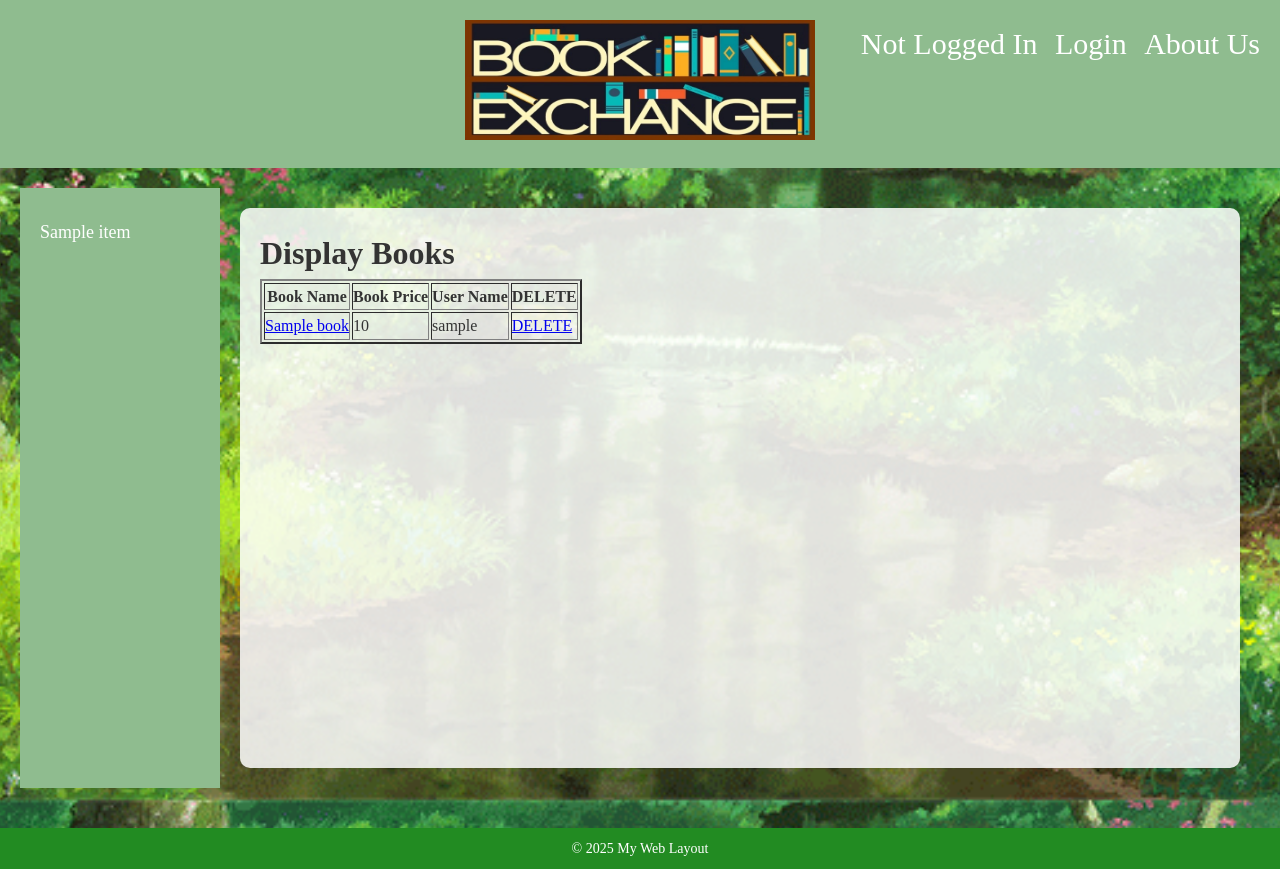
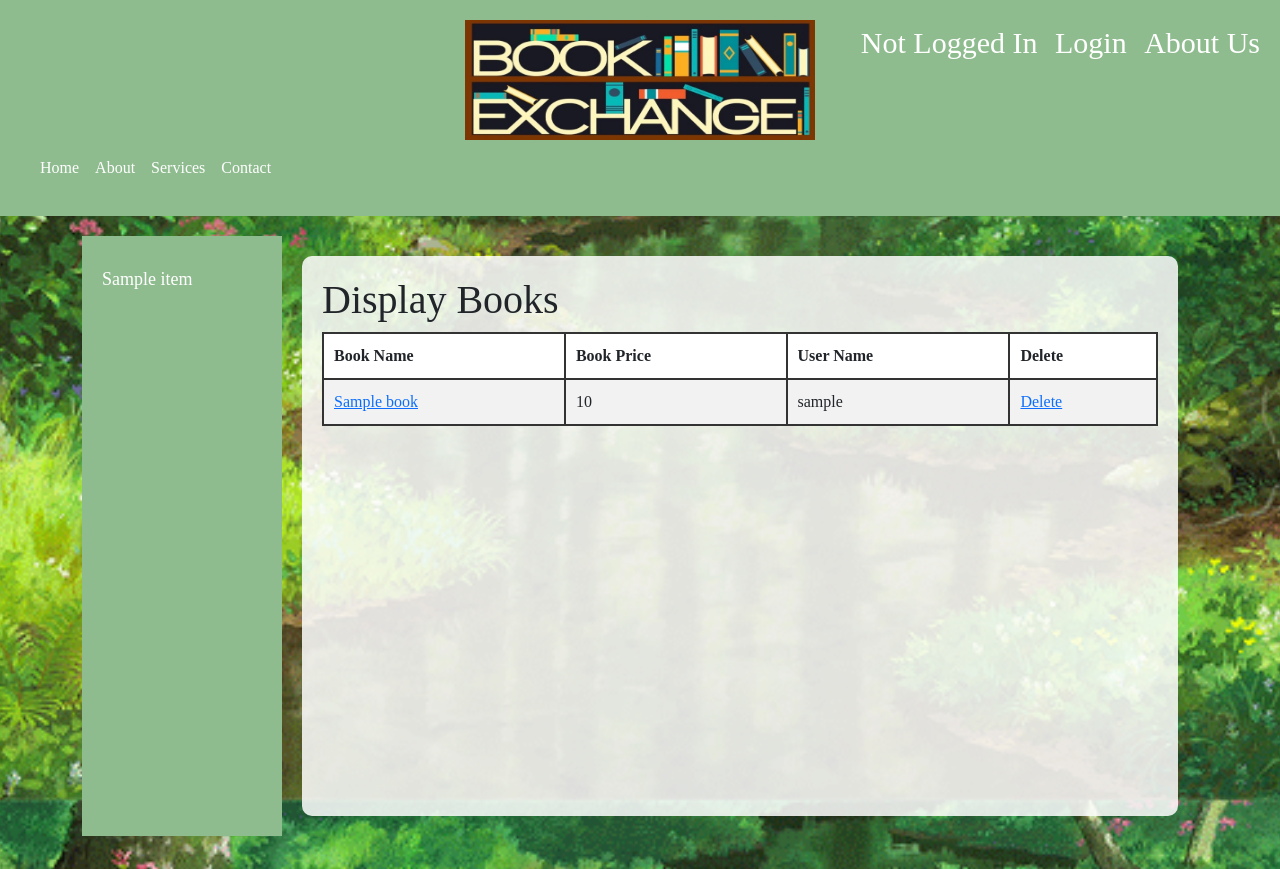
Before and after one commit to J3mm2/cs3337Project, a Django app: template CS3337S1/bookEx/bookEx/templates/bookMng/mybooks.html in a window 1280 px wide. Shown: the top 869 px of the page. Run offline with Django 3.2, Linux system fonts and the light colour scheme; the template is opened without the code that fills it: most values are stand-ins (such as "Sample title", 1, 10 or a date in 2020).

Commit message:
Added the hamburger menu and beautified the tables.

```diff
--- a/CS3337S1/bookEx/bookEx/templates/base.html
+++ b/CS3337S1/bookEx/bookEx/templates/base.html
@@ -6,6 +6,7 @@
     <meta name="viewport" content="width=device-width, initial-scale=1.0">
     <title>Web Layout with Banner, Menu, and Content</title>
     <link rel="stylesheet" href="{% static 'base.css' %}" type="text/css">
+    <link href="https://cdn.jsdelivr.net/npm/bootstrap@5.3.3/dist/css/bootstrap.min.css" rel="stylesheet" />
     <style>
         /* CSS SHEET- plz ignore the css  */
         body {
@@ -30,6 +31,14 @@
             top: 20px;
             right: 20px;
             font-size: 30px;
+        }
+
+        .navbar-nav .nav-link {
+          color: white !important;
+        }
+
+        .navbar {
+          background-color: darkseagreen;
         }
 
         .auth-controls a,
@@ -122,6 +131,27 @@
             text-align: center;
             padding: 10px 0;
         }
+
+        /*  Table */
+        .book-table {
+      width: 100%;
+      border-collapse: collapse;
+      font-family: 'Times New Roman', serif;
+  }
+
+  .book-table th, .book-table td {
+      padding: 10px;
+      border: 2px solid #333;
+      text-align: left;
+  }
+
+  .book-table tr:nth-child(even) {
+      background-color: #f2f2f2;
+  }
+
+  .book-table tr:nth-child(odd) {
+      background-color: #ffffff;
+  }
     </style>
 </head>
 <body>
@@ -143,16 +173,30 @@
         <div class="banner">
             <img src="{% static 'book_banner.jpeg' %}" alt="Banner">
         </div>
+        <nav class="navbar navbar-expand-lg">
+         <div class="container-fluid">
+        <button class="navbar-toggler ms-auto" type="button" data-bs-toggle="collapse" data-bs-target="#navbarMain"
+          aria-controls="navbarMain" aria-expanded="false" aria-label="Toggle navigation">
+          <span class="navbar-toggler-icon"></span>
+        </button>
+        <div class="collapse navbar-collapse justify-content-end" id="navbarMain">
+          <ul class="navbar-nav me-auto mb-2 mb-lg-0">
+            {% block topnav %}
+              <li class="nav-item"><a class="nav-link" href="/">Home</a></li>
+              <li class="nav-item"><a class="nav-link" href="/about_us">About</a></li>
+              <li class="nav-item"><a class="nav-link" href="#services">Services</a></li>
+              <li class="nav-item"><a class="nav-link" href="#contact">Contact</a></li>
+            {% endblock topnav %}
+          </ul>
+        </div>
+      </div>
+    </nav>
     </header>
 
     <div class="container">
         <nav class="sidebar">
             <ul>
                 {% block sidenav %}
-                    <li><a href="/">Home</a></li>
-                    <li><a href="#about">About</a></li>
-                    <li><a href="#services">Services</a></li>
-                    <li><a href="#contact">Contact</a></li>
                 {% endblock sidenav %}
             </ul>
         </nav>
@@ -168,5 +212,6 @@
     <footer>
         <p>&copy; 2025 My Web Layout</p>
     </footer>
+  <script src="https://cdn.jsdelivr.net/npm/bootstrap@5.3.3/dist/js/bootstrap.bundle.min.js"></script>
 </body>
 </html>
--- a/CS3337S1/bookEx/bookEx/templates/bookMng/mybooks.html
+++ b/CS3337S1/bookEx/bookEx/templates/bookMng/mybooks.html
@@ -4,41 +4,29 @@
 {% block sidenav %}
     {% for item in item_list %}
         <li>
-        <a href="{{ item.link }}">  {{ item.item }} </a>
+            <a href="{{ item.link }}">{{ item.item }}</a>
         </li>
     {% endfor %}
 {% endblock sidenav %}
 
 {% block content %}
     <h1>Display Books</h1>
-   <table border="2" >
+    <table class="book-table">
         <tr>
-          <th>
-              Book Name
-          </th>
-          <th>
-              Book Price
-          </th>
-          <th>
-              User Name
-          </th>
-          <th>
-            DELETE
-          </th>
+            <th>Book Name</th>
+            <th>Book Price</th>
+            <th>User Name</th>
+            <th>Delete</th>
         </tr>
         {% for book in books %}
             <tr>
                 <td>
-        <a href="book_detail/{{ book.id }}">  {{ book.name }} </a>
+                    <a href="{% url 'book_detail' book.id %}">{{ book.name }}</a>
                 </td>
+                <td>{{ book.price }}</td>
+                <td>{{ book.username }}</td>
                 <td>
-            {{ book.price }}
-         </td>
-          <td>
-            {{ book.username }}
-         </td>
-           <td>
-        <a href="book_delete/{{ book.id }}"> DELETE </a>
+                    <a href="{% url 'book_delete' book.id %}">Delete</a>
                 </td>
             </tr>
         {% endfor %}
```
Also changed, not shown: CS3337S1/bookEx/bookEx/templates/bookMng/displaybooks.html (+11 -19 lines), CS3337S1/bookEx/bookEx/templates/bookMng/my_favorites.html (+12 -20 lines), CS3337S1/bookEx/db.sqlite3. Lines whose indentation alone changed are shown as unchanged.
